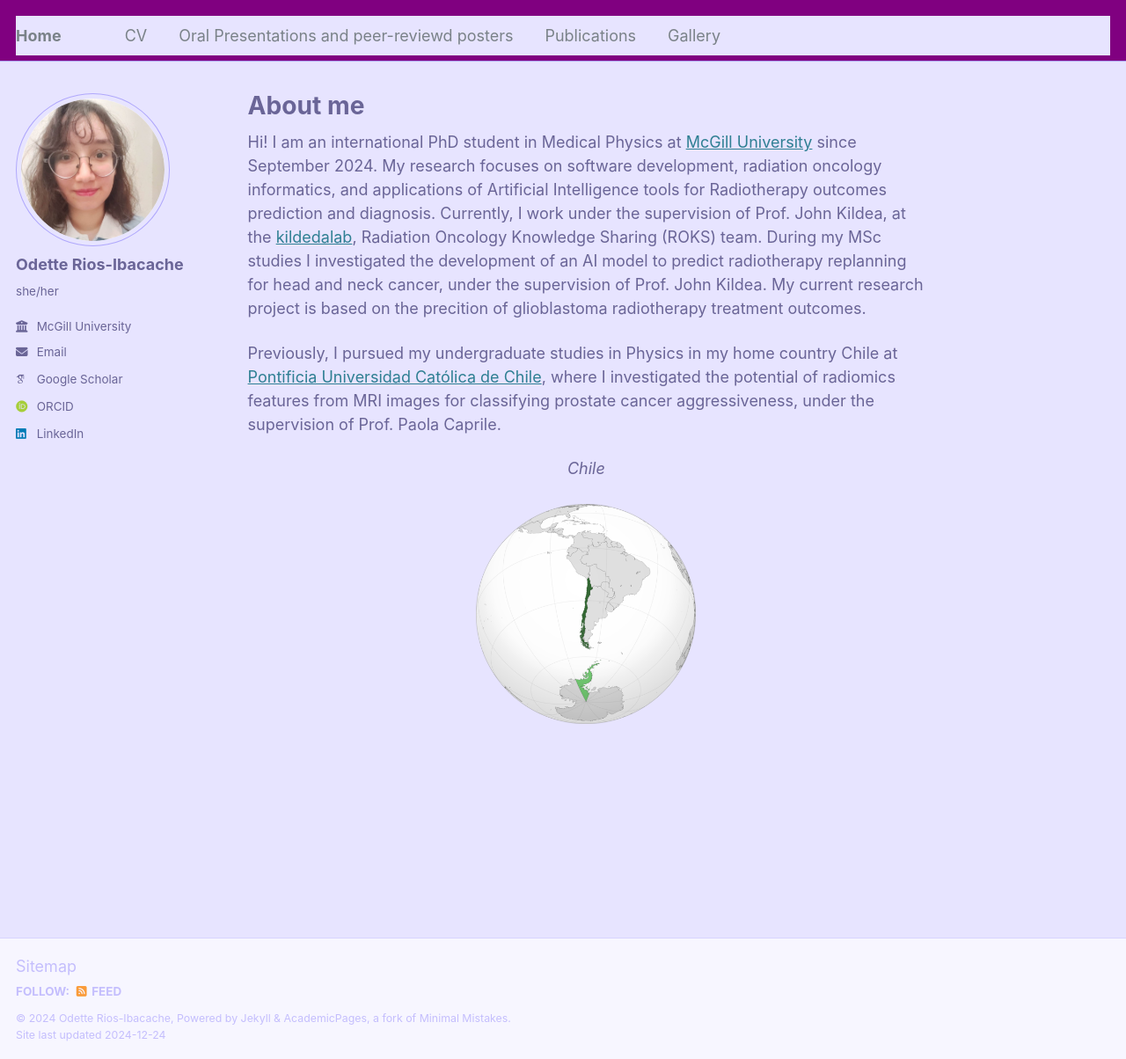
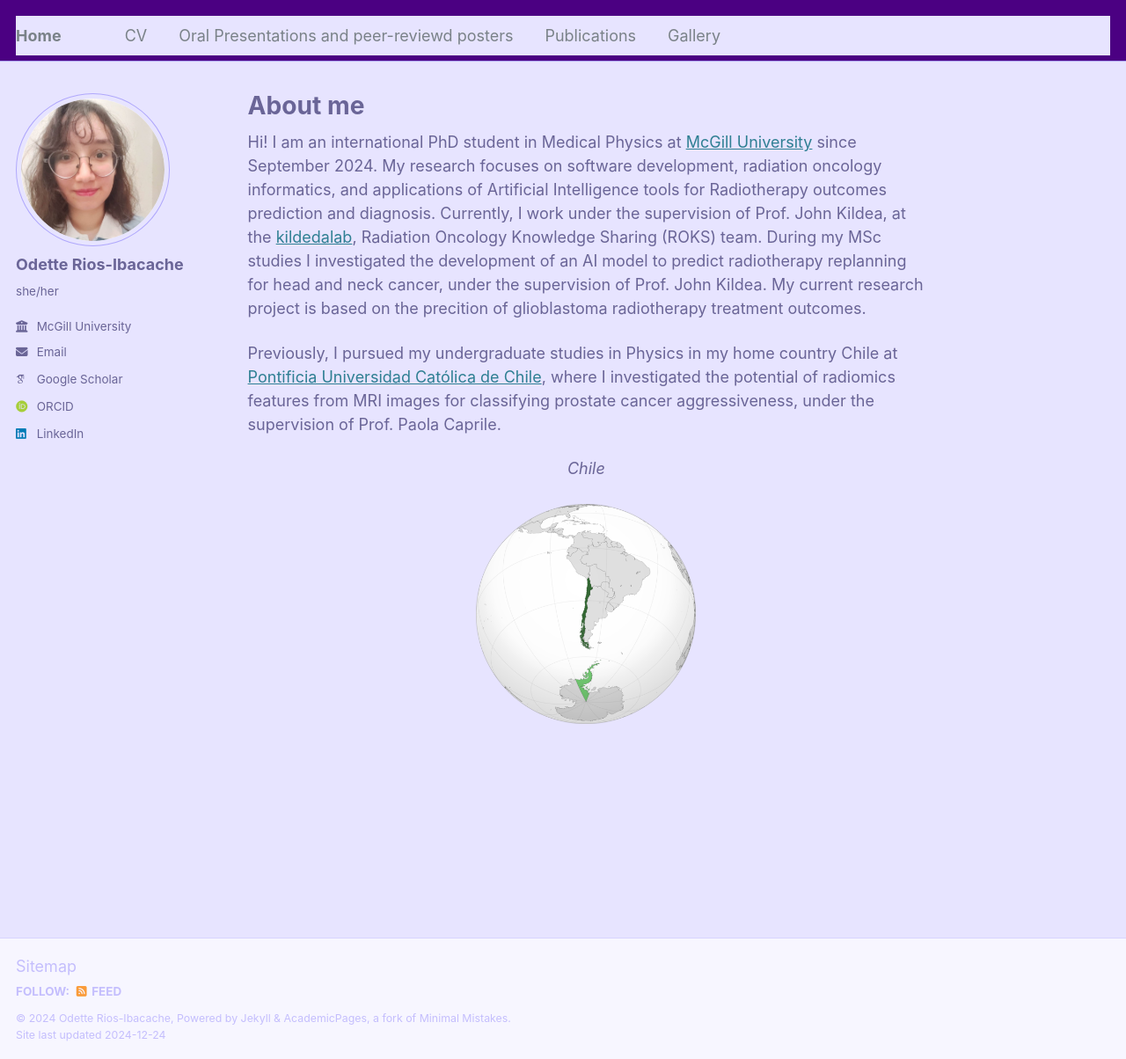
Before and after one commit to OdetteRiosI/odetteriosi.github.io, a Jekyll site: the page built from _pages/about.md, in a window 1280 px wide and 1204 px high. Shown: the whole window at 88% size. Built offline with Jekyll 4.4.1, drawn with Linux system fonts in a browser that asks for light colours; some web fonts are replaced.

Commit message:
Update _masthead.scss

```diff
--- a/_sass/_masthead.scss
+++ b/_sass/_masthead.scss
@@ -4,7 +4,7 @@
 
 .masthead {
   position: fixed;
-  background: purple;
+  background: indigo;
   border-bottom: 1px solid $border-color;
   height: $masthead-height;
   top: 0;
```
